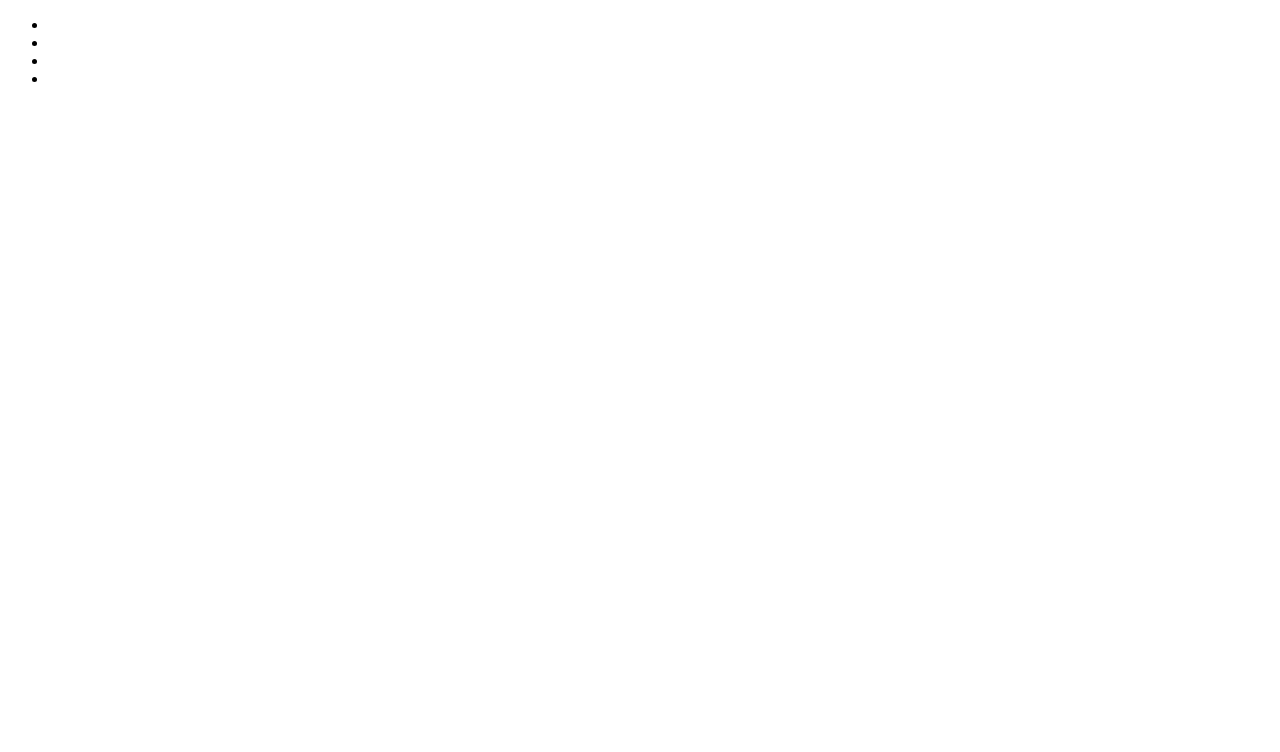
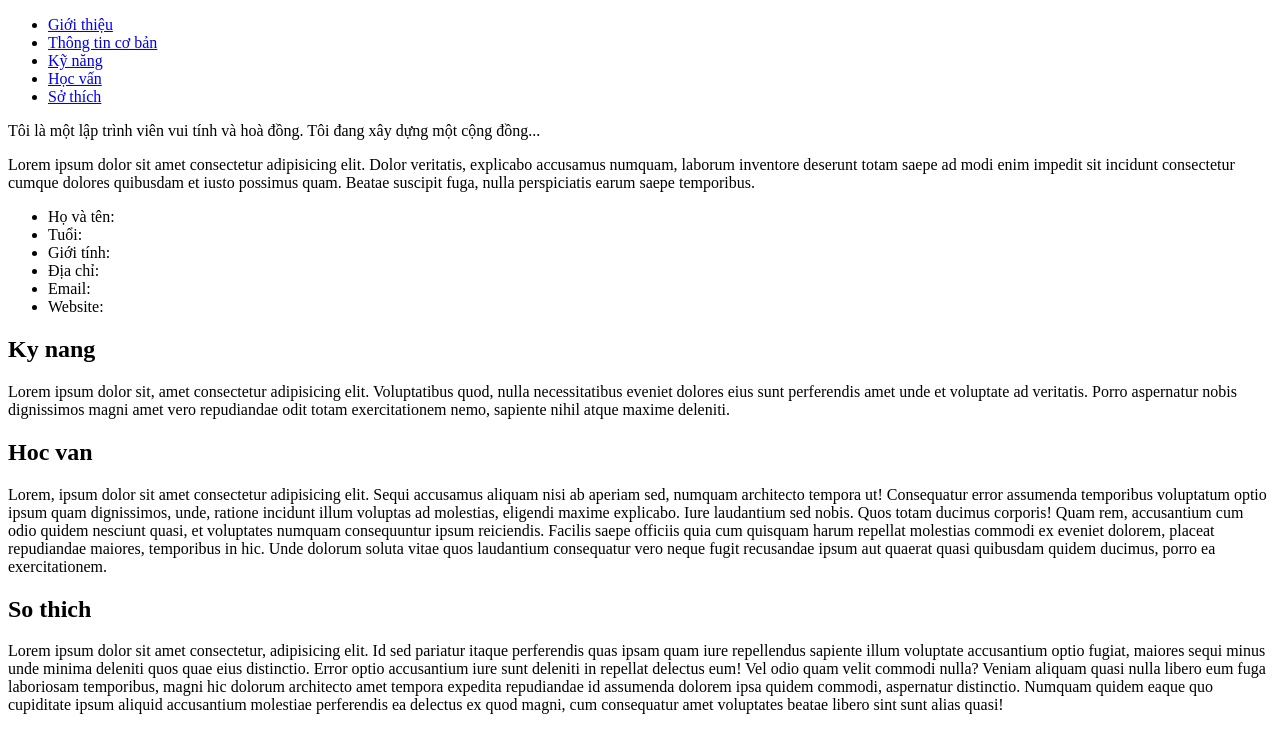
Before and after one commit to Lamtuangiabao/github.guide, a plain HTML site: page day2/portfolio/index.html in a window 1280 px wide. Drawn offline with Linux system fonts and the light colour scheme.

Commit message:
Day 3: CSS Basic

```diff
--- a/day2/portfolio/index.html
+++ b/day2/portfolio/index.html
@@ -4,24 +4,91 @@
     <meta charset="UTF-8" />
     <meta name="viewport" content="width=device-width, initial-scale=1.0" />
     <title>Gioi thieu ban than!</title>
+    <style>
+      html {
+        scroll-behavior: smooth;
+      }
+    </style>
   </head>
   <body>
     <header>
       <nav>
         <ul>
-          <li><a href="http://localhost:5500/"></a></li>
-          <li><a href="http://localhost:5500/"></a></li>
-          <li><a href="http://localhost:5500/"></a></li>
-          <li><a href="http://localhost:5500/"></a></li>
+          <li><a href="#intro">Giới thiệu</a></li>
+          <li><a href="#infor-base">Thông tin cơ bản</a></li>
+          <li><a href="#skills">Kỹ năng</a></li>
+          <li><a href="#education">Học vấn</a></li>
+          <li><a href="#favourist">Sở thích</a></li>
         </ul>
       </nav>
     </header>
     <main>
-      <section id="intro"></section>
-      <section id="infor-base"></section>
-      <section id="skills"></section>
-      <section id="education"></section>
-      <section id="favourist"></section>
+      <section id="intro">
+        <p>
+          Tôi là một lập trình viên vui tính và hoà đồng. Tôi đang xây dựng một
+          cộng đồng...
+        </p>
+        <p>
+          Lorem ipsum dolor sit amet consectetur adipisicing elit. Dolor
+          veritatis, explicabo accusamus numquam, laborum inventore deserunt
+          totam saepe ad modi enim impedit sit incidunt consectetur cumque
+          dolores quibusdam et iusto possimus quam. Beatae suscipit fuga, nulla
+          perspiciatis earum saepe temporibus.
+        </p>
+      </section>
+      <section id="infor-base">
+        <ul>
+          <li>Họ và tên:</li>
+          <li>Tuổi:</li>
+          <li>Giới tính:</li>
+          <li>Địa chỉ:</li>
+          <li>Email:</li>
+          <li>Website:</li>
+        </ul>
+      </section>
+      <section id="skills">
+        <h2>Ky nang</h2>
+        <p>
+          Lorem ipsum dolor sit, amet consectetur adipisicing elit. Voluptatibus
+          quod, nulla necessitatibus eveniet dolores eius sunt perferendis amet
+          unde et voluptate ad veritatis. Porro aspernatur nobis dignissimos
+          magni amet vero repudiandae odit totam exercitationem nemo, sapiente
+          nihil atque maxime deleniti.
+        </p>
+      </section>
+      <section id="education">
+        <h2>Hoc van</h2>
+        <p>
+          Lorem, ipsum dolor sit amet consectetur adipisicing elit. Sequi
+          accusamus aliquam nisi ab aperiam sed, numquam architecto tempora ut!
+          Consequatur error assumenda temporibus voluptatum optio ipsum quam
+          dignissimos, unde, ratione incidunt illum voluptas ad molestias,
+          eligendi maxime explicabo. Iure laudantium sed nobis. Quos totam
+          ducimus corporis! Quam rem, accusantium cum odio quidem nesciunt
+          quasi, et voluptates numquam consequuntur ipsum reiciendis. Facilis
+          saepe officiis quia cum quisquam harum repellat molestias commodi ex
+          eveniet dolorem, placeat repudiandae maiores, temporibus in hic. Unde
+          dolorum soluta vitae quos laudantium consequatur vero neque fugit
+          recusandae ipsum aut quaerat quasi quibusdam quidem ducimus, porro ea
+          exercitationem.
+        </p>
+      </section>
+      <section id="favourist">
+        <h2>So thich</h2>
+        <p>
+          Lorem ipsum dolor sit amet consectetur, adipisicing elit. Id sed
+          pariatur itaque perferendis quas ipsam quam iure repellendus sapiente
+          illum voluptate accusantium optio fugiat, maiores sequi minus unde
+          minima deleniti quos quae eius distinctio. Error optio accusantium
+          iure sunt deleniti in repellat delectus eum! Vel odio quam velit
+          commodi nulla? Veniam aliquam quasi nulla libero eum fuga laboriosam
+          temporibus, magni hic dolorum architecto amet tempora expedita
+          repudiandae id assumenda dolorem ipsa quidem commodi, aspernatur
+          distinctio. Numquam quidem eaque quo cupiditate ipsum aliquid
+          accusantium molestiae perferendis ea delectus ex quod magni, cum
+          consequatur amet voluptates beatae libero sint sunt alias quasi!
+        </p>
+      </section>
     </main>
     <footer></footer>
   </body>
--- /dev/null
+++ b/day3/project_demo/styles/style.css
@@ -0,0 +1,74 @@
+@import url("https://fonts.googleapis.com/css2?family=Inter:wght@100;200;300;400;600;700;800;900&display=swap");
+* {
+  box-sizing: border-box;
+  padding: 0;
+  margin: 0;
+}
+html {
+  font-family: "Inter", sans-serif;
+}
+
+body {
+  background-color: rgb(207, 201, 201) bdb;
+  font-size: 14px;
+}
+h1 {
+  text-align: center;
+  margin-top: 160px;
+}
+
+#form {
+  margin: 0 auto;
+  width: 340px;
+  max-width: 100%;
+  height: auto;
+  background-color: #fff;
+  border: 1px solid #ccc;
+  border-radius: 6px;
+  padding: 24px;
+}
+
+.form-control {
+  width: 100%;
+  margin-bottom: 24px;
+}
+
+input,
+label {
+  width: 100%;
+}
+
+input {
+  border-radius: 6px;
+  border: 1px solid #ccc;
+  padding: 8px;
+}
+label#password {
+  width: 50%;
+}
+
+.from-wrap {
+  display: flex;
+  justify-content: space-between;
+}
+
+button {
+  padding: 8px 12px;
+  width: 100%;
+  background-color: #007aff;
+  /* hệ đếm hexa: 0123456789abcdef */
+  /* background-color: #ff0000; dat mau theo ma hexa*/
+  /* background-color: yellowgreen; dat mau theo ten*/
+  /* background-color: rgb( 100, 100, 100); */
+  border-radius: 6px;
+  border: 1px solid #007aff;
+  transition: all ease 0.3s;
+  color: #fff;
+  margin-top: 24px;
+}
+
+button:hover {
+  cursor: pointer;
+  color: #007aff;
+  background-color: transparent;
+}
```
Also changed, not shown: day2/docthem.md (added, +16 -0 lines), day3/assets/styles/style.css (added, +7 -0 lines), day3/index.html (added, +49 -0 lines), day3/project_demo/index.html (added, +41 -0 lines), day3/project_demo/resetpassword.html (added, +11 -0 lines), day2/portfolio/assets/styles/style.css (added).
